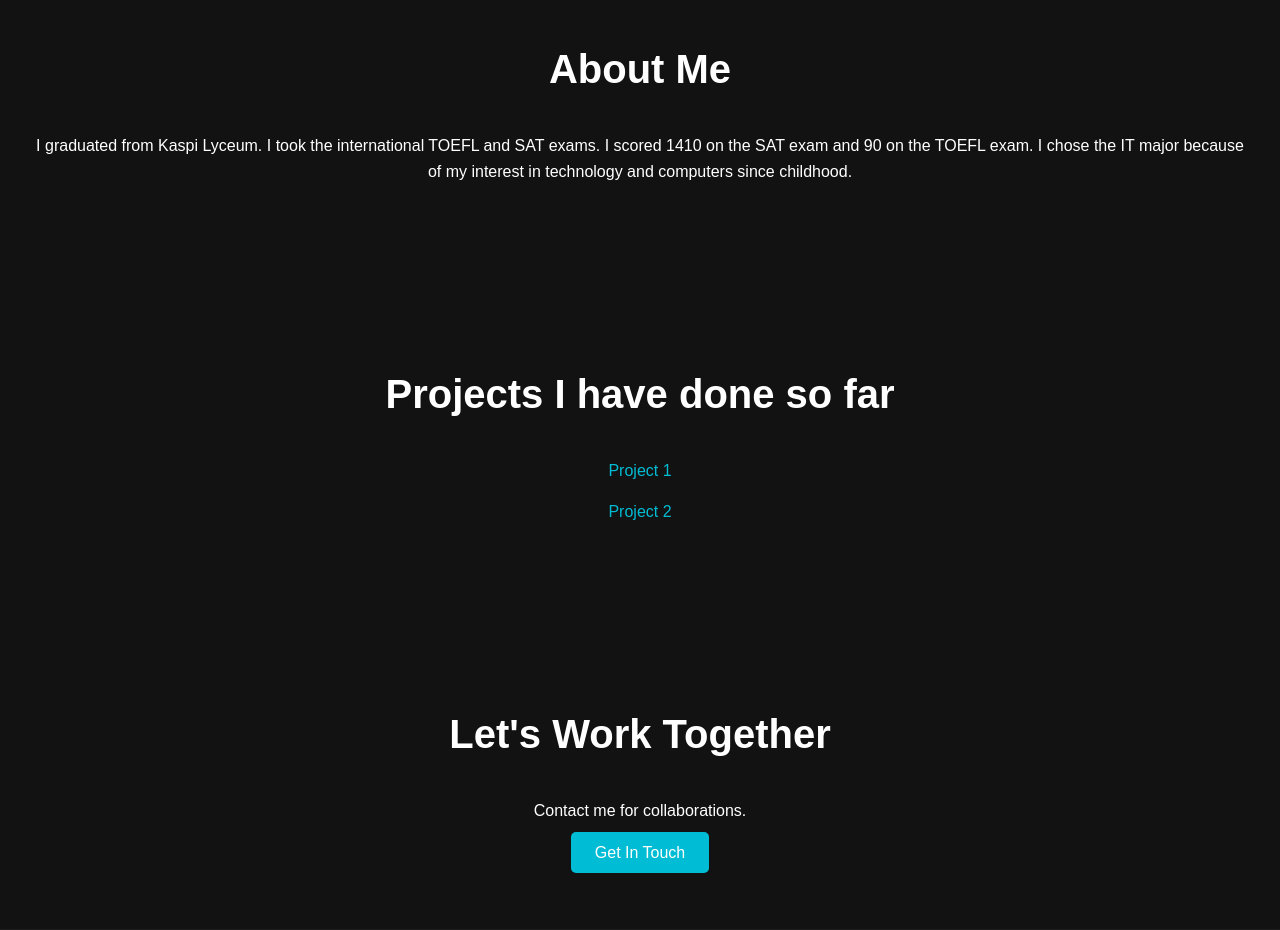
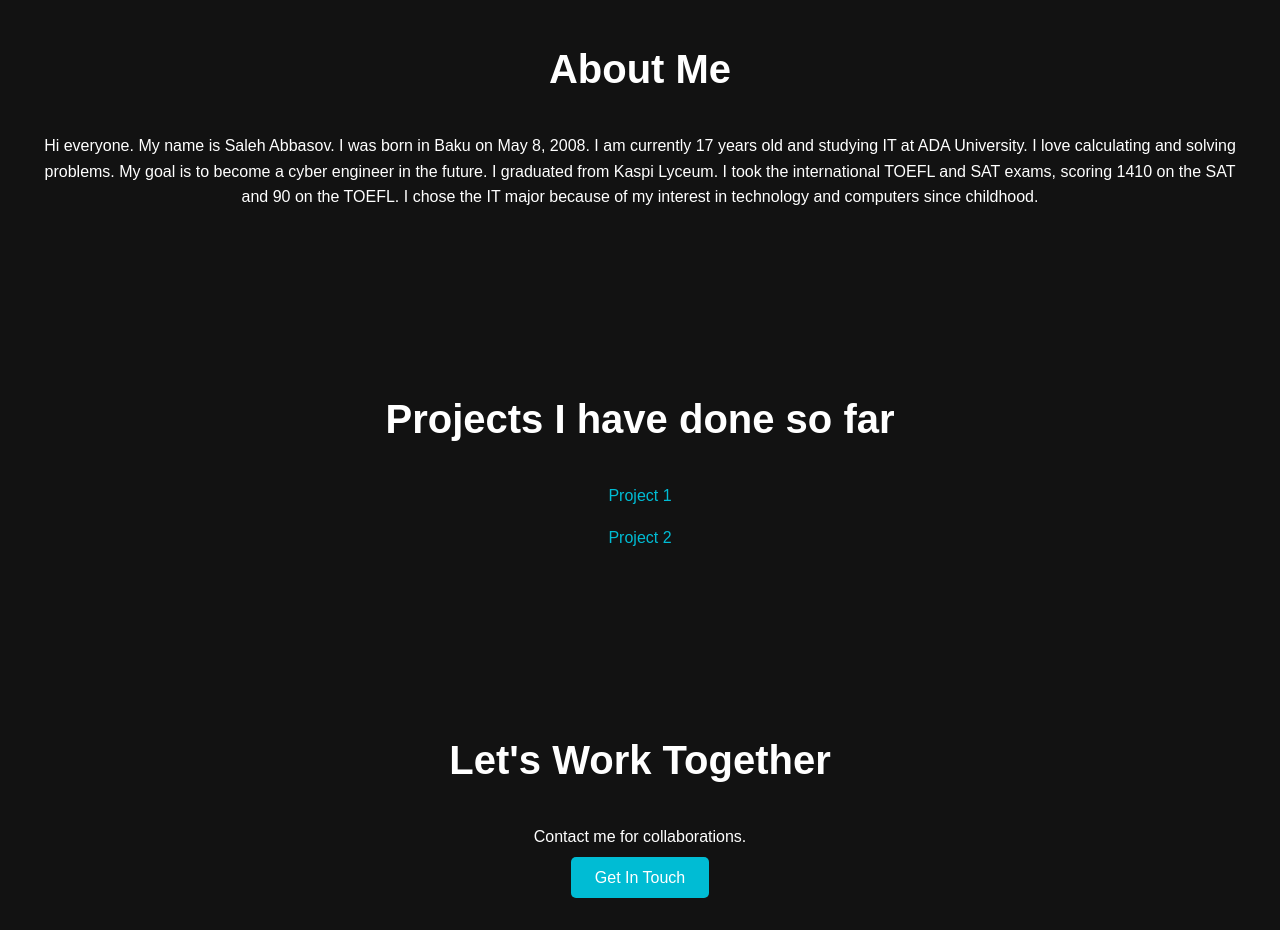
Before and after one commit to abbasovsaleh/portfolio, a plain HTML site: page index.html in a window 1280 px wide. Shown: the part 860-1790 px from the top of the page. Drawn offline with Linux system fonts and the light colour scheme.

Commit message:
Updated About Me section with full bio

```diff
--- a/index.html
+++ b/index.html
@@ -27,7 +27,7 @@
     </section>
     <section id="about" class="about">
         <h2>About Me</h2>
-        <p>I graduated from Kaspi Lyceum. I took the international TOEFL and SAT exams. I scored 1410 on the SAT exam and 90 on the TOEFL exam. I chose the IT major because of my interest in technology and computers since childhood.</p>
+        <p>Hi everyone. My name is Saleh Abbasov. I was born in Baku on May 8, 2008. I am currently 17 years old and studying IT at ADA University. I love calculating and solving problems. My goal is to become a cyber engineer in the future. I graduated from Kaspi Lyceum. I took the international TOEFL and SAT exams, scoring 1410 on the SAT and 90 on the TOEFL. I chose the IT major because of my interest in technology and computers since childhood.</p>
     </section>
     <section id="projects" class="projects">
         <h2>Projects I have done so far</h2>
```
